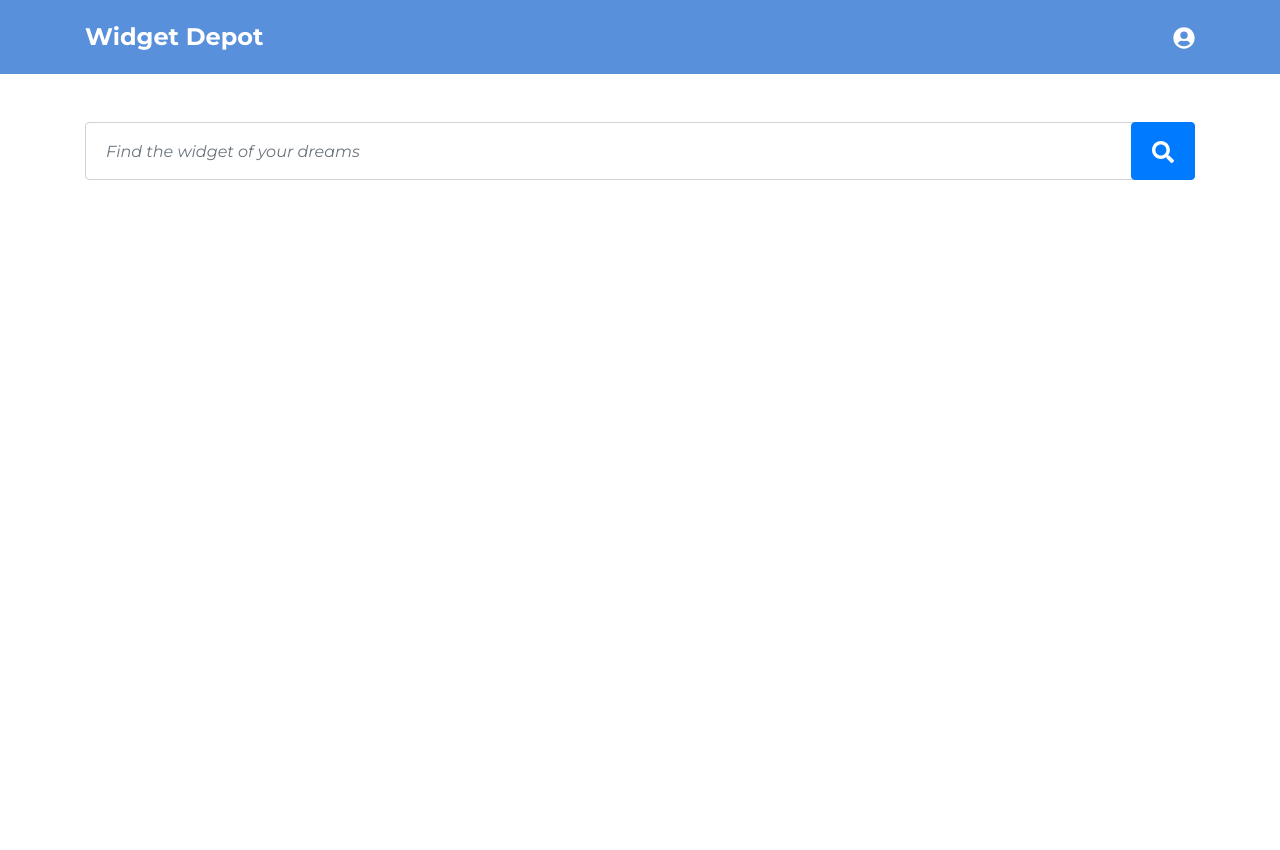
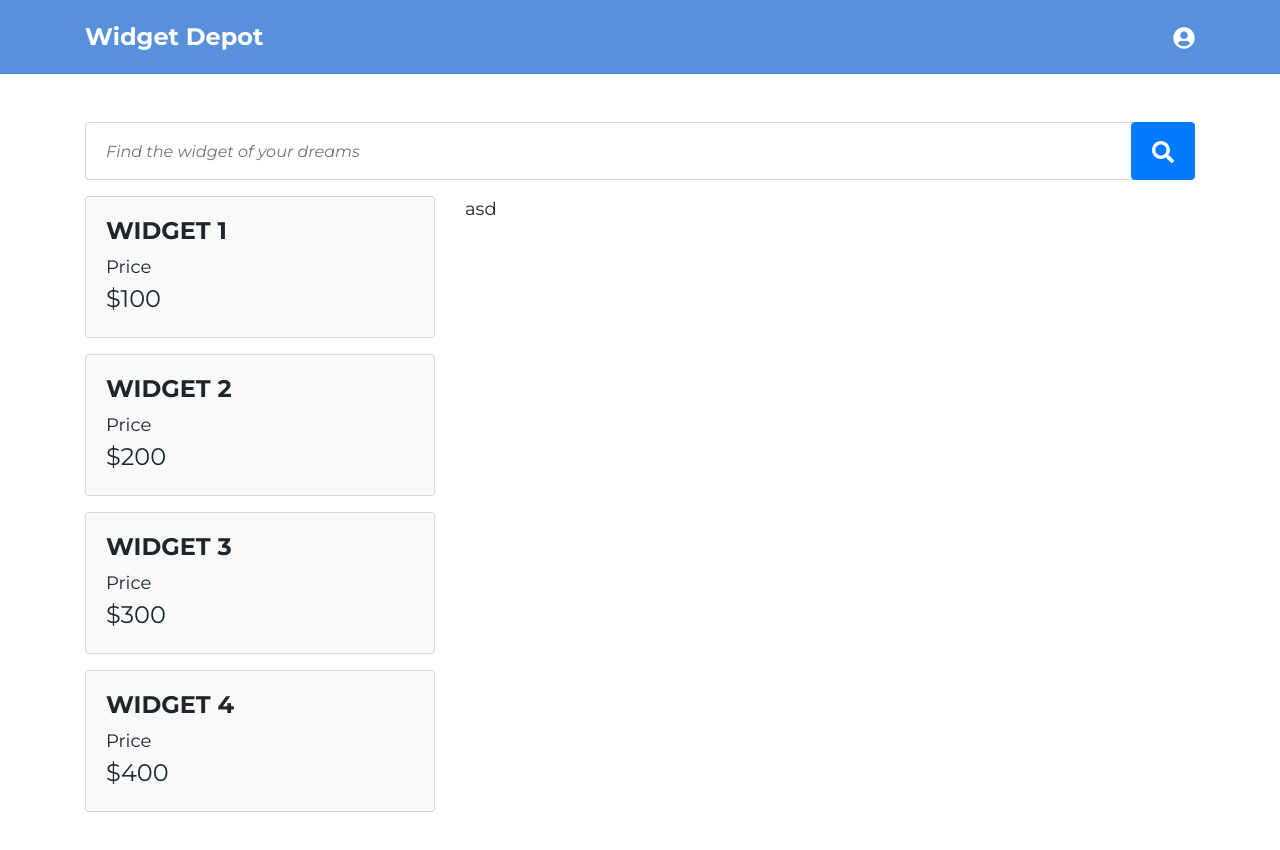
Before and after one commit to gtwebsite/peach-test, a React (Create React App) app: page / in a window 1280 px wide. Shown: the top 850 px of the page. Before the commit the page ends 800 px from the top, so only its background shows below. Built offline with nearby package versions, Linux system fonts and the light colour scheme.

Commit message:
added product card

```diff
--- a/src/App.js
+++ b/src/App.js
@@ -1,10 +1,14 @@
 import React from 'react';
 import {
+  Row,
+  Col,
   Container
 } from 'react-bootstrap';
 
 import Header from './components/header';
 import Search from './components/products/search';
+import ProductCard from './components/products/card';
+import data from './data';
 
 const App = () => {
   return (
@@ -13,6 +17,14 @@ const App = () => {
       <main>
         <Container>
           <Search className="mb-3" />
+          <Row>
+            <Col md={4}>
+              {data?.map((widget,i)=><ProductCard {...widget} key={`card${i}`} />)}
+            </Col>
+            <Col md={8}>
+              asd
+            </Col>
+          </Row>
         </Container>
       </main>
     </>
--- a/src/components/products/card.js
+++ b/src/components/products/card.js
@@ -0,0 +1,21 @@
+import React from 'react';
+import classnames from 'classnames';
+import {
+  Card
+} from 'react-bootstrap';
+
+const ProductCard = (props) => {
+  return (
+    <Card className={ classnames(`product-card`, props.className) }>
+      <Card.Body>
+        <h4>{props.name}</h4>
+        <dl>
+          <dt>Price</dt>
+          <dd>${props.price}</dd>
+        </dl>
+      </Card.Body>
+    </Card>
+  );
+}
+
+export default ProductCard;
--- a/src/data/index.js
+++ b/src/data/index.js
@@ -1,4 +1,4 @@
-const Items = [
+const data = [
   {
     name: 'Widget 1',
     price: 100,
@@ -53,4 +53,4 @@ const Items = [
   },
 ];
 
-export default Items;
+export default data;
--- a/src/styles/_product.scss
+++ b/src/styles/_product.scss
@@ -11,3 +11,34 @@
     position: absolute;
   }
 }
+
+.product-card {
+  background-color: theme-color('light');
+
+  &:hover,
+  &.active {
+    box-shadow: 0 0 0 2px theme-color('primary');
+  }
+
+  &:not(:last-child) {
+    margin-bottom: 1rem;
+  }
+
+  h4 {
+    font-weight: 700;
+    text-transform: uppercase;
+  }
+
+  dl {
+    margin-bottom: 0;
+
+    dt {
+      font-weight: 400;
+    }
+
+    dd {
+      font-size: 1.5rem;
+      margin-bottom: 0;
+    }
+  }
+}
```
Also changed, not shown: 1 other file (tests, documents, lock files or other folders).
